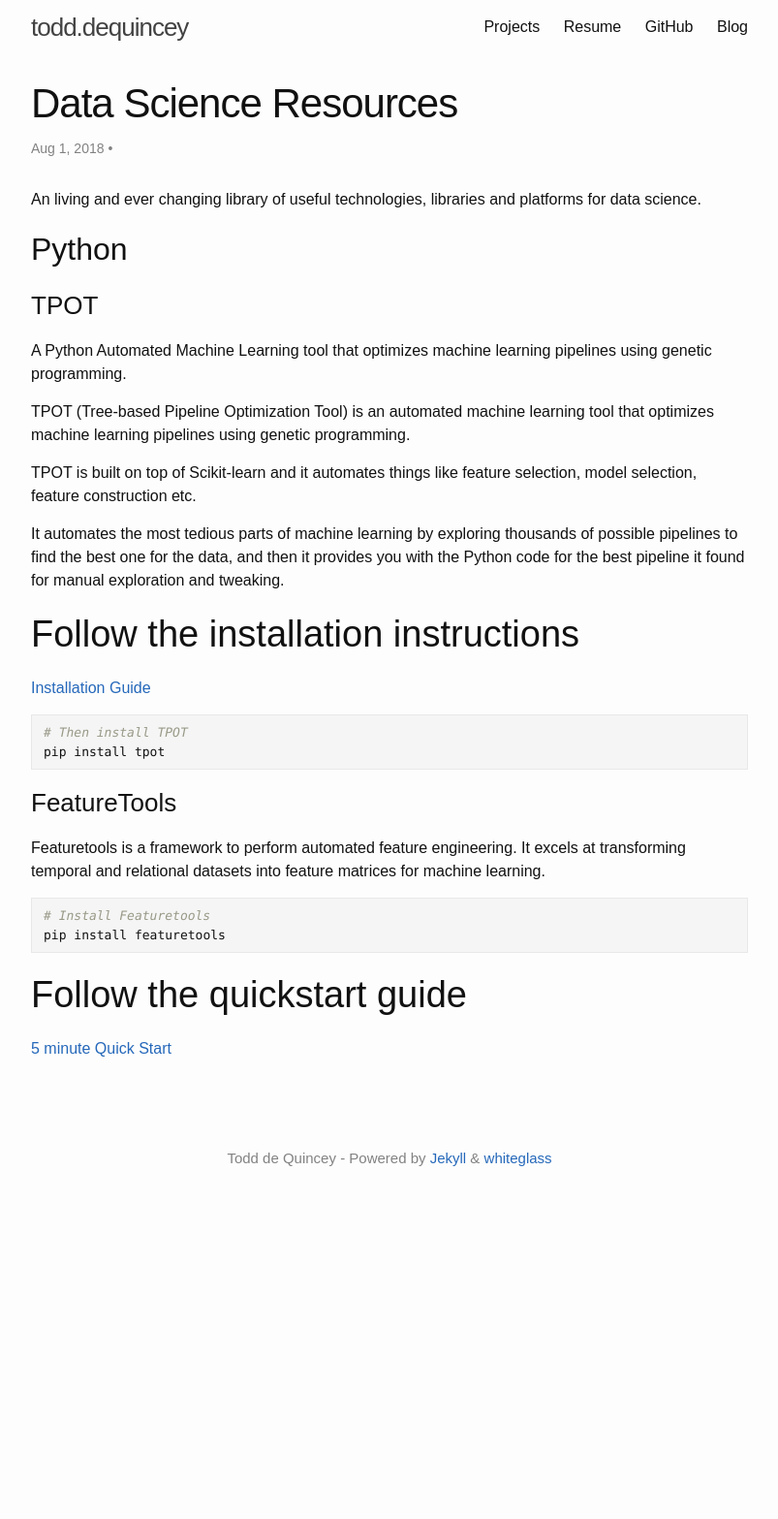
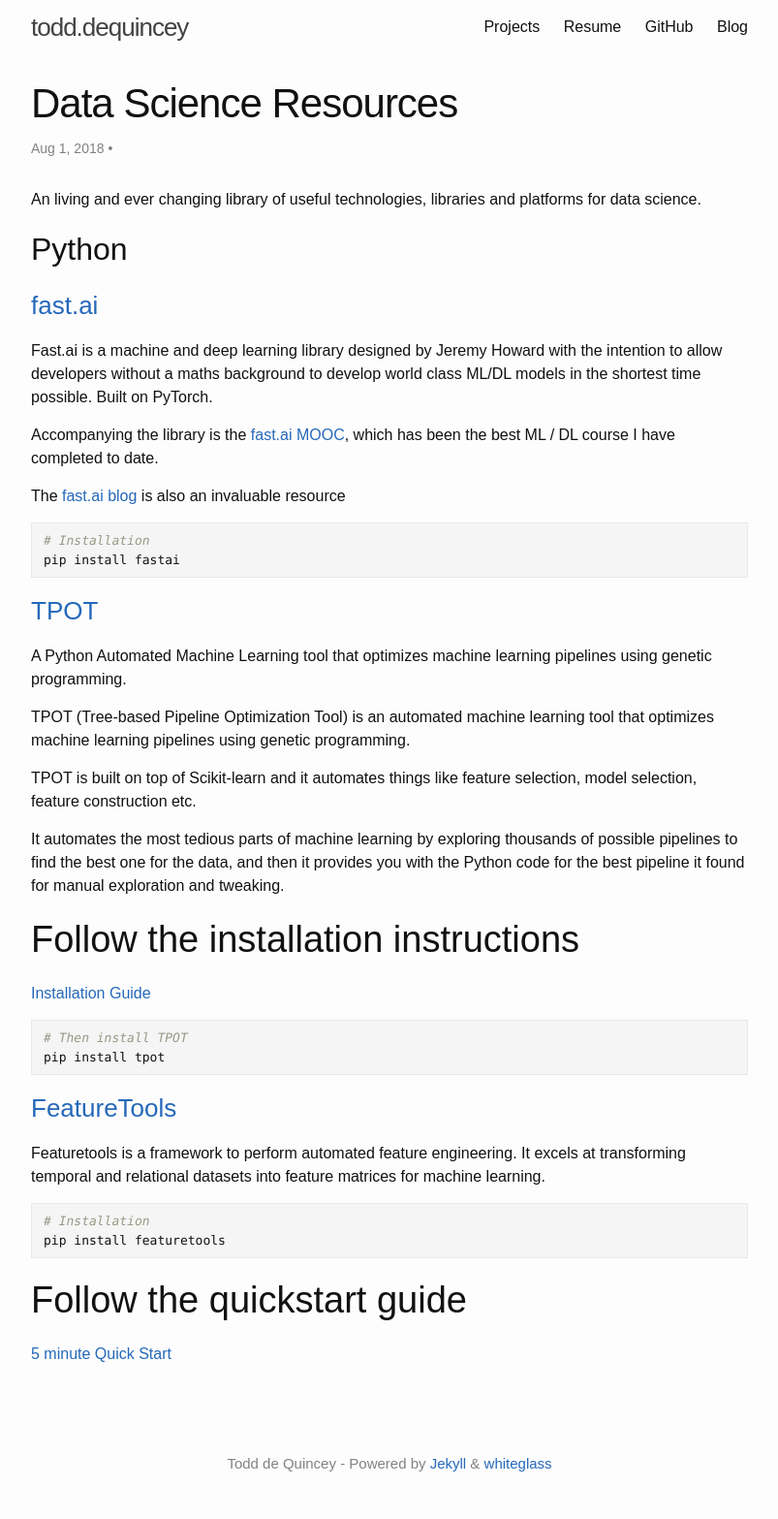
Before and after one commit to toddy86/dequincey.blog, a Jekyll site: the page built from _posts/2018-08-01-data-science-resources.md, in a window 1280 px wide. Shown: the whole page at 97% size, without its empty margins (238-1041 px from the left). Built offline with Jekyll 4.4.1, drawn with Linux system fonts in a browser that asks for light colours; before the commit the page ends 1252 px from its top, so only the background shows below that.

Commit message:
updated DS library

```diff
--- a/_posts/2018-08-01-data-science-resources.md
+++ b/_posts/2018-08-01-data-science-resources.md
@@ -9,7 +9,22 @@
 <!-- more -->
 
 <h2>Python</h2>
-<h3>TPOT</h3>
+
+<h3><a href="https://github.com/fastai/fastai">fast.ai</a></h3>
+Fast.ai is a machine and deep learning library designed by Jeremy Howard with the intention to allow developers without a maths background to develop world class ML/DL models in the shortest time possible. Built on PyTorch.
+
+Accompanying the library is the <a href="http://www.fast.ai/">fast.ai MOOC</a>, which has been the best ML / DL course I have completed to date.
+
+The <a href="http://www.fast.ai/topics/">fast.ai blog</a> is also an invaluable resource
+
+{% highlight ruby %}
+# Installation
+pip install fastai
+{% endhighlight %}
+
+
+
+<h3><a href="https://github.com/EpistasisLab/tpot">TPOT</a></h3>
 
 A Python Automated Machine Learning tool that optimizes machine learning pipelines using genetic programming.
 
@@ -26,11 +41,11 @@
 pip install tpot
 {% endhighlight %}
 
-<h3>FeatureTools</h3>
+<h3><a href="https://www.featuretools.com/">FeatureTools</a></h3>
 Featuretools is a framework to perform automated feature engineering. It excels at transforming temporal and relational datasets into feature matrices for machine learning.
 
 {% highlight ruby %}
-# Install Featuretools
+# Installation
 pip install featuretools
 {% endhighlight %}
 # Follow the quickstart guide
```
